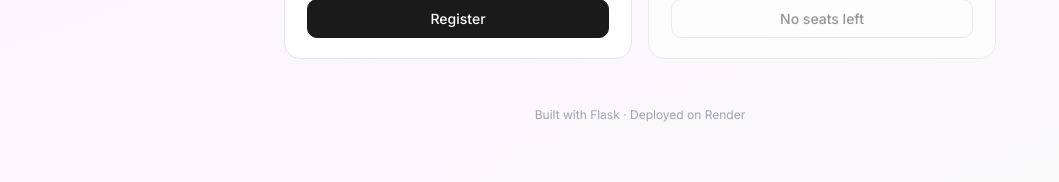
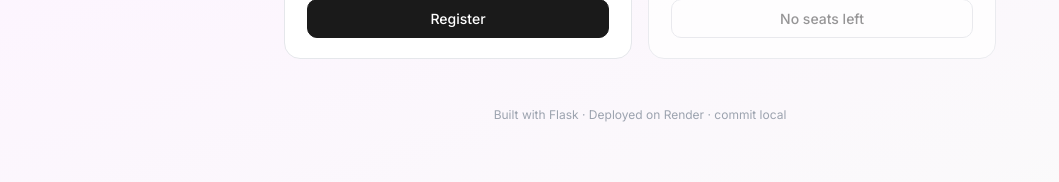
Before and after one commit to Snoowzzz/EVENT-REGISTRATION-PORTAL, a Flask app: page / in a window 1280 px wide. Shown: the part 747-929 px from the top of the page, without its empty margins (0-1059 px from the left). Run offline with Flask 3, Linux system fonts and the light colour scheme.

Commit message:
Add commit ID footer using RENDER_GIT_COMMIT

```diff
--- a/app.py
+++ b/app.py
@@ -1,6 +1,8 @@
+import os
 from flask import Flask, jsonify, abort, render_template
 
 app = Flask(__name__)
+COMMIT = os.getenv("RENDER_GIT_COMMIT", "local")[:7]
 
 EVENTS = [
     {
@@ -44,7 +46,7 @@ EVENTS = [
 
 @app.route("/")
 def index():
-    return render_template("index.html")
+    return render_template("index.html", commit=COMMIT)
 
 
 @app.route("/health")
--- a/templates/index.html
+++ b/templates/index.html
@@ -197,7 +197,7 @@
   <div class="grid" id="cards"></div>
   <div id="toast"></div>
 
-  <footer>Built with Flask · Deployed on Render</footer>
+  <footer>Built with Flask · Deployed on Render · commit {{ commit }}</footer>
 
   <div class="modal-overlay" id="modal">
     <div class="modal-box">
```
